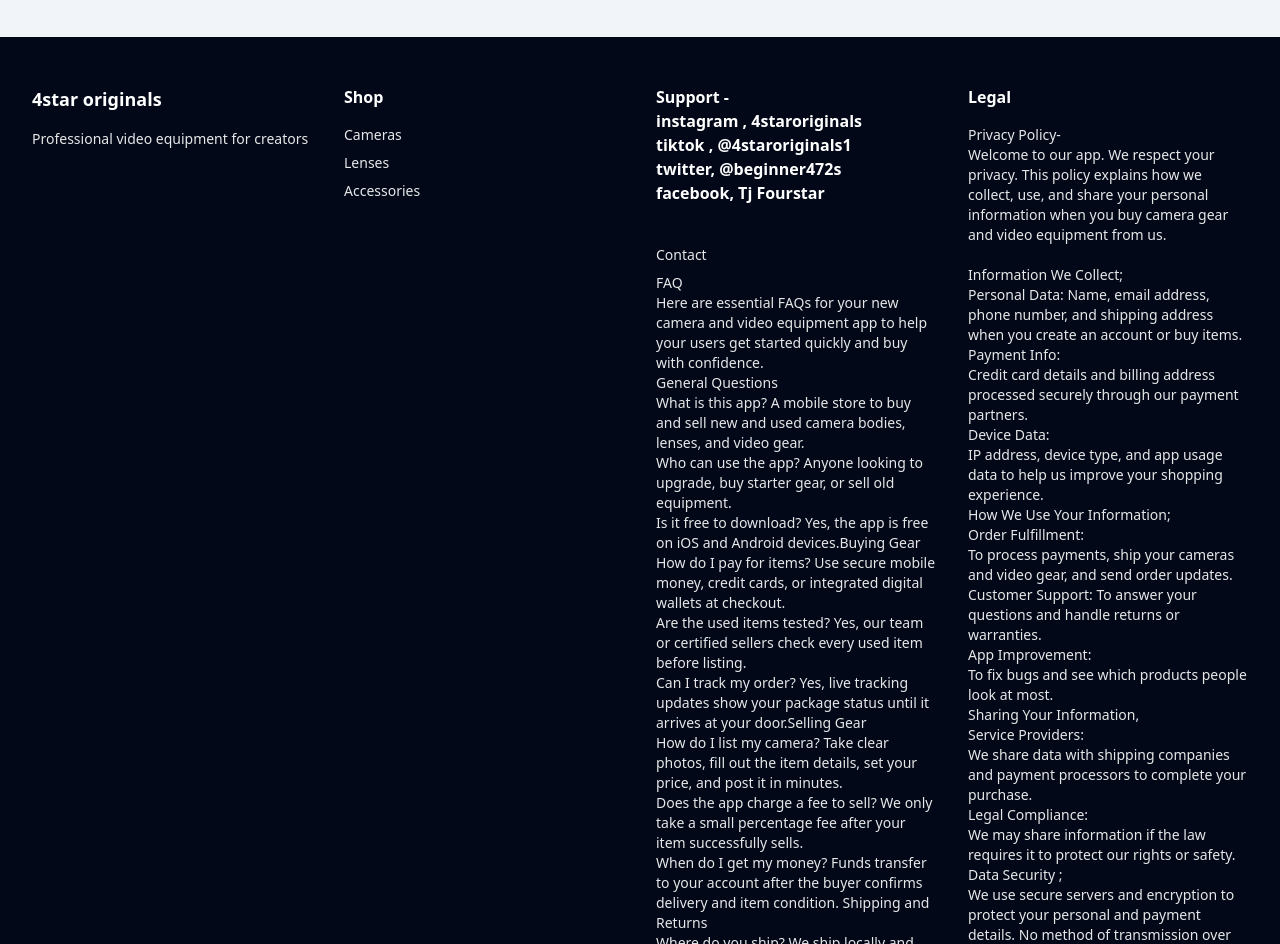
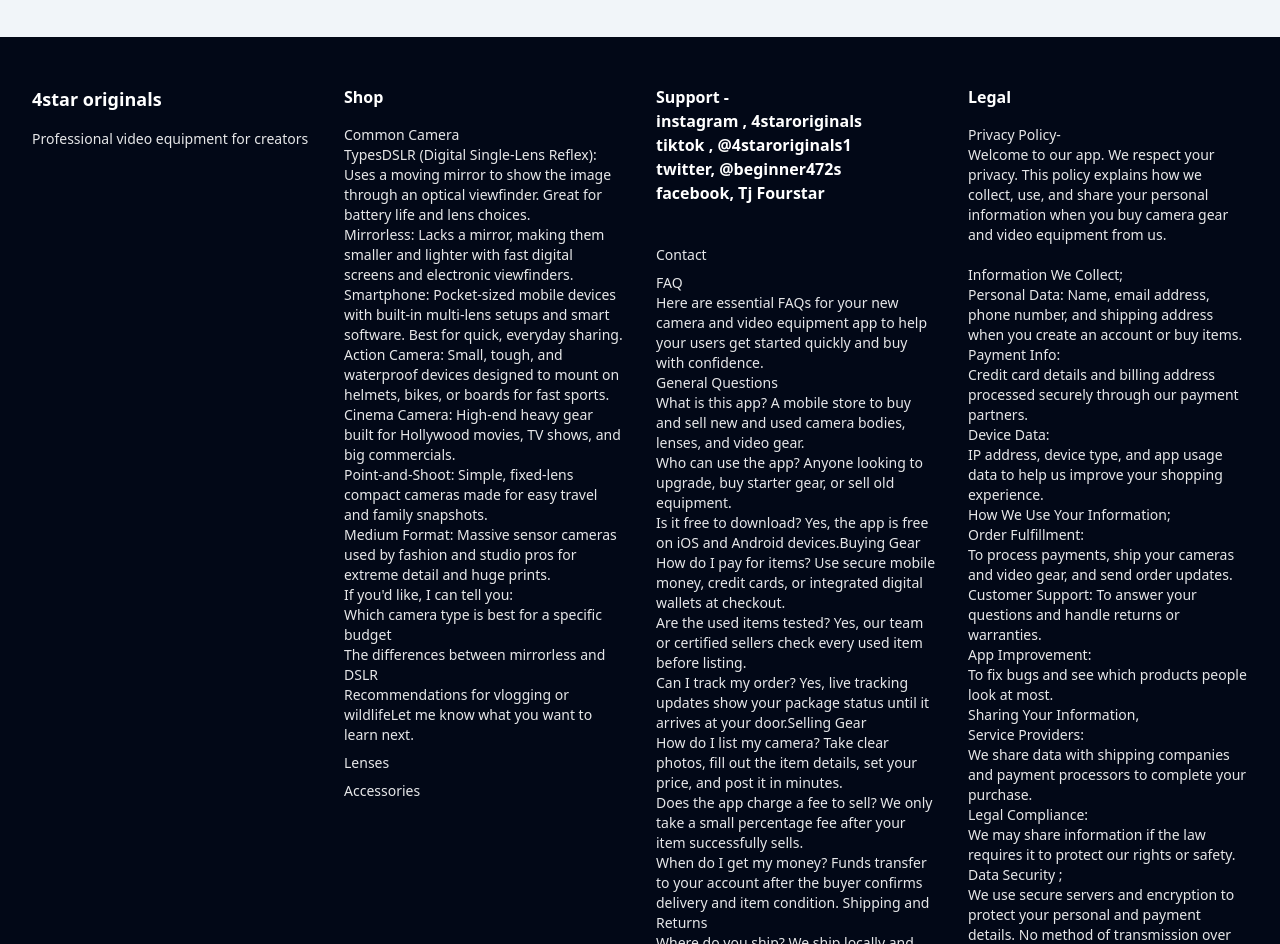
Before and after one commit to Buildify-UG/video-editing-suite-9715a21c-35a7-41b5-be66-d2f0bcaa3da8, a React (Vite) app: page / in a window 1280 px wide. Shown: the part 1800-2744 px from the top of the page. Built offline with nearby package versions, Linux system fonts and the light colour scheme.

Commit message:
Updated project files manually

```diff
--- a/src/pages/Index.tsx
+++ b/src/pages/Index.tsx
@@ -290,7 +290,7 @@
             <div>
               <h4 className="font-semibold mb-4">Shop</h4>
               <ul className="space-y-2 text-sm">
-                <li><a href="#" className="opacity-90 hover:opacity-100">Cameras</a></li>
+                <li><a href="#" className="opacity-90 hover:opacity-100">Common Camera <br/>TypesDSLR (Digital Single-Lens Reflex): Uses a moving mirror to show the image through an optical viewfinder. Great for battery life and lens choices.<br/>Mirrorless: Lacks a mirror, making them smaller and lighter with fast digital screens and electronic viewfinders.<br/>Smartphone: Pocket-sized mobile devices with built-in multi-lens setups and smart software. Best for quick, everyday sharing.<br/>Action Camera: Small, tough, and waterproof devices designed to mount on helmets, bikes, or boards for fast sports.<br/>Cinema Camera: High-end heavy gear built for Hollywood movies, TV shows, and big commercials.<br/>Point-and-Shoot: Simple, fixed-lens compact cameras made for easy travel and family snapshots.<br/>Medium Format: Massive sensor cameras used by fashion and studio pros for extreme detail and huge prints.<br/>If you'd like, I can tell you:<br/>Which camera type is best for a specific budget<br/>The differences between mirrorless and DSLR<br/>Recommendations for vlogging or wildlifeLet me know what you want to learn next.</a></li>
                 <li><a href="#" className="opacity-90 hover:opacity-100">Lenses</a></li>
                 <li><a href="#" className="opacity-90 hover:opacity-100">Accessories</a></li>
               </ul>
```
